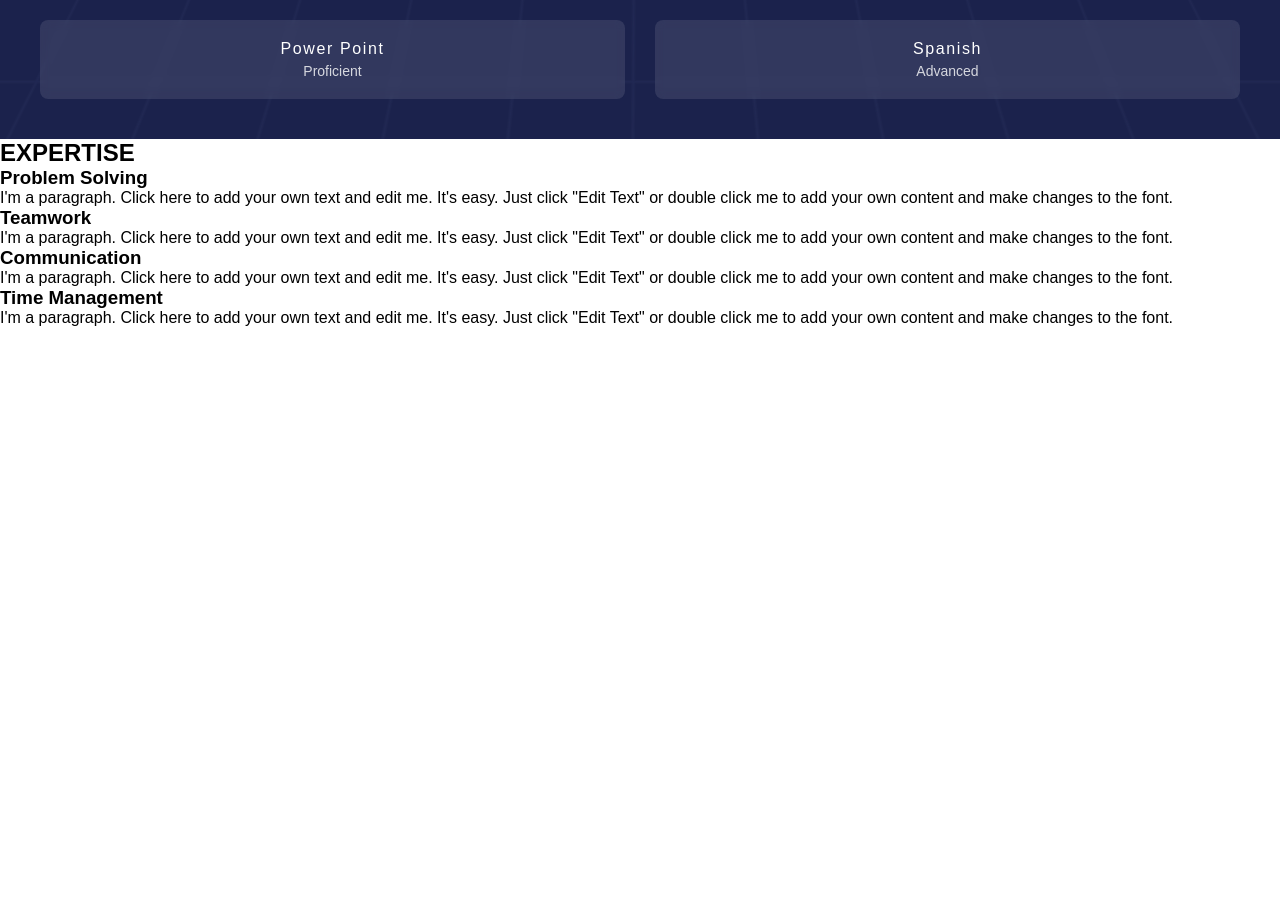
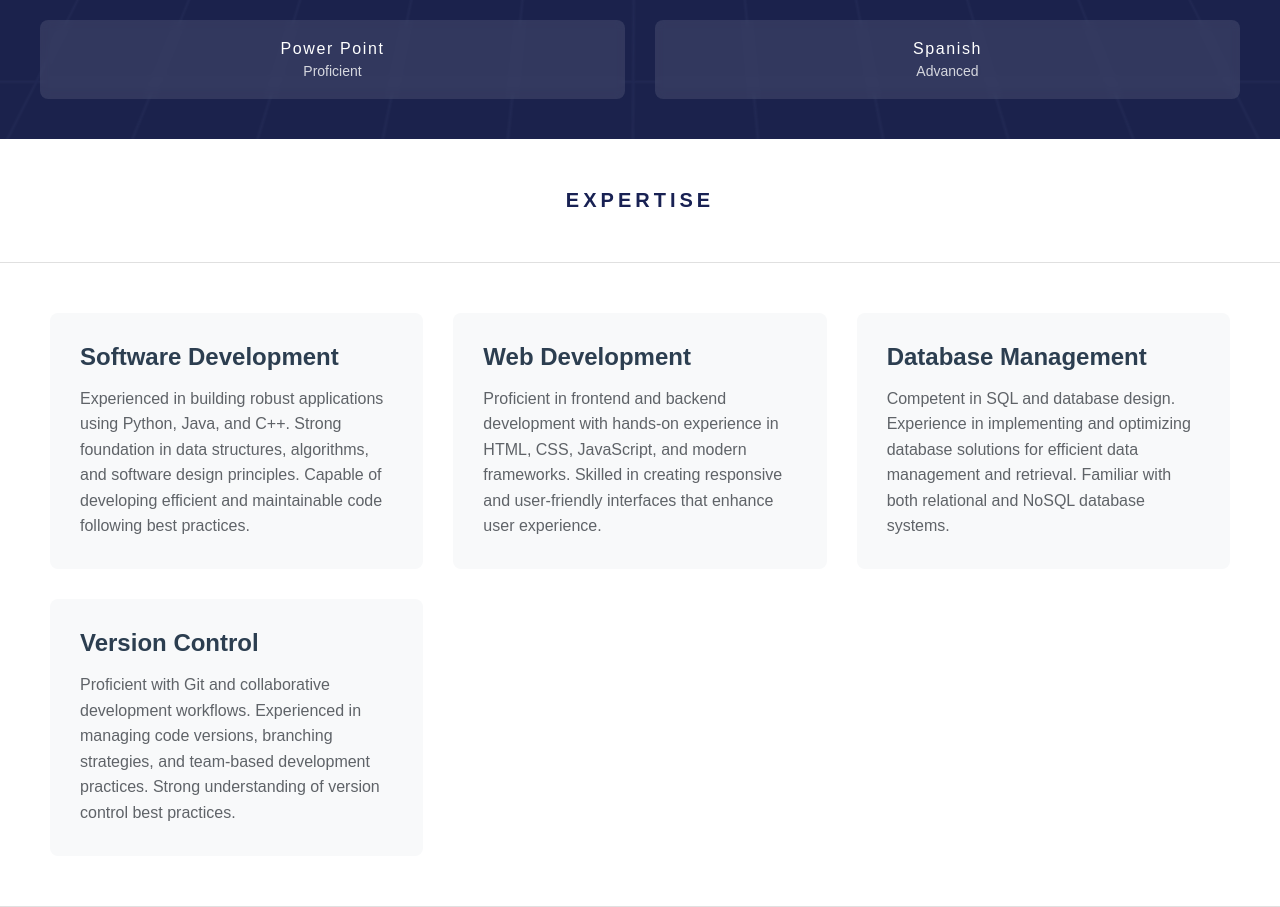
Before and after one commit to cdphuc/cdphuc.github.io, a website built with webpack: page index.html in a window 1280 px wide. Shown: the part 3640-4547 px from the top of the page. Before the commit the page ends 3967 px from the top, so only its background shows below. Built offline with nearby package versions, Linux system fonts and the light colour scheme; a web font is replaced by a local one.

Commit message:
initial commit

```diff
--- a/css/style.css
+++ b/css/style.css
@@ -312,14 +312,14 @@ header {
   margin: 0 10px;
 }
 
-.experience, .education, .clients{
+.experience, .education, .clients, .expertise{
   background-color: white;
   position: relative;
   align-items: center;
   border-bottom: thin solid rgb(224, 224, 224);
 }
 
-.experience__container h2, .education__container h2, .clients__container h2 {
+.experience__container h2, .education__container h2, .clients__container h2, .expertise__container h2 {
   text-align: center;
   font-size: 20px;
   padding: 50px 0;
@@ -474,6 +474,38 @@ section {
   margin-top: 5px;
 }
 
+.expertise__content {
+  padding: 50px;
+  display: grid;
+  grid-template-columns: repeat(auto-fit, minmax(300px, 1fr));
+  gap: 30px;
+}
+
+.expertise__item {
+  background-color: #f8f9fa;
+  padding: 30px;
+  border-radius: 8px;
+  transition: transform 0.3s ease;
+}
+
+.expertise__item:hover {
+  transform: translateY(-5px);
+  box-shadow: 0 10px 20px rgba(0, 0, 0, 0.1);
+}
+
+.expertise__item h3 {
+  font-size: 1.5rem;
+  color: #2c3e50;
+  margin-bottom: 15px;
+}
+
+.expertise__item p {
+  color: #5f6368;
+  line-height: 1.6;
+}
+
+
+
 /* Responsive design */
 @media (max-width: 768px) {
   .skills__grid {
--- a/index.html
+++ b/index.html
@@ -230,24 +230,20 @@
     <h2>EXPERTISE</h2>
     <div class="expertise__content">
       <div class="expertise__item">
-        <h3>Problem Solving</h3>
-        <p>I'm a paragraph. Click here to add your own text and edit me. It's easy. Just click "Edit Text" or double
-          click me to add your own content and make changes to the font.</p>
+        <h3>Software Development</h3>
+        <p>Experienced in building robust applications using Python, Java, and C++. Strong foundation in data structures, algorithms, and software design principles. Capable of developing efficient and maintainable code following best practices.</p>
       </div>
       <div class="expertise__item">
-        <h3>Teamwork</h3>
-        <p>I'm a paragraph. Click here to add your own text and edit me. It's easy. Just click "Edit Text" or double
-          click me to add your own content and make changes to the font.</p>
+        <h3>Web Development</h3>
+        <p>Proficient in frontend and backend development with hands-on experience in HTML, CSS, JavaScript, and modern frameworks. Skilled in creating responsive and user-friendly interfaces that enhance user experience.</p>
       </div>
       <div class="expertise__item">
-        <h3>Communication</h3>
-        <p>I'm a paragraph. Click here to add your own text and edit me. It's easy. Just click "Edit Text" or double
-          click me to add your own content and make changes to the font.</p>
+        <h3>Database Management</h3>
+        <p>Competent in SQL and database design. Experience in implementing and optimizing database solutions for efficient data management and retrieval. Familiar with both relational and NoSQL database systems.</p>
       </div>
       <div class="expertise__item">
-        <h3>Time Management</h3>
-        <p>I'm a paragraph. Click here to add your own text and edit me. It's easy. Just click "Edit Text" or double
-          click me to add your own content and make changes to the font.</p>
+        <h3>Version Control</h3>
+        <p>Proficient with Git and collaborative development workflows. Experienced in managing code versions, branching strategies, and team-based development practices. Strong understanding of version control best practices.</p>
       </div>
     </div>
   </div>
```
